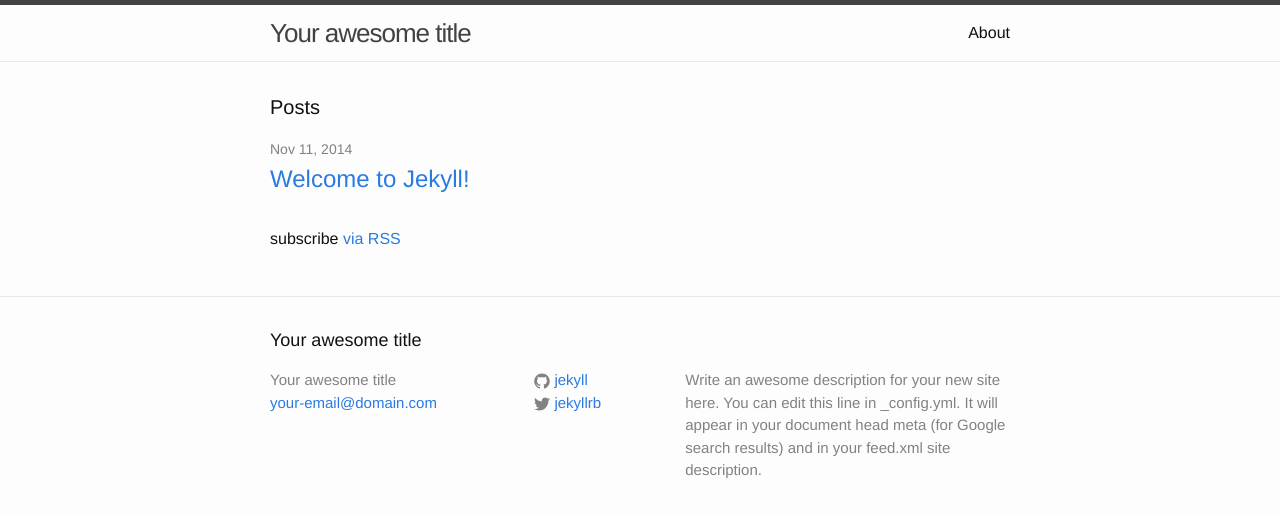
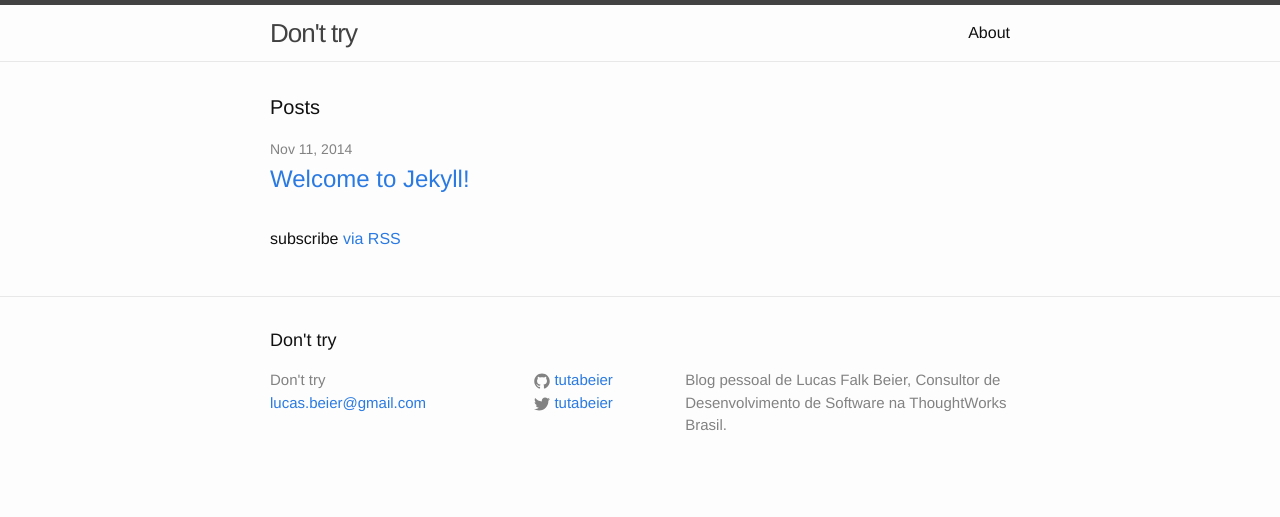
Before and after one commit to tutabeier/tutabeier.github.io, a Jekyll site: the page built from index.html, in a window 1280 px wide. Shown: the top 517 px of the page. Built offline with Jekyll 4.4.1, drawn with Linux system fonts in a browser that asks for light colours.

Commit message:
Alteradas configuracoes.

```diff
--- a/_config.yml
+++ b/_config.yml
@@ -1,14 +1,12 @@
 # Site settings
-title: Your awesome title
-email: your-email@domain.com
+title: Don't try
+email: lucas.beier@gmail.com
 description: > # this means to ignore newlines until "baseurl:"
-  Write an awesome description for your new site here. You can edit this
-  line in _config.yml. It will appear in your document head meta (for
-  Google search results) and in your feed.xml site description.
+  Blog pessoal de Lucas Falk Beier, Consultor de Desenvolvimento de Software na ThoughtWorks Brasil.
 baseurl: "" # the subpath of your site, e.g. /blog/
-url: "http://yourdomain.com" # the base hostname & protocol for your site
-twitter_username: jekyllrb
-github_username:  jekyll
+url: "http://tutabeier.github.io/" # the base hostname & protocol for your site
+twitter_username: tutabeier
+github_username:  tutabeier
 
 # Build settings
 markdown: kramdown
```
